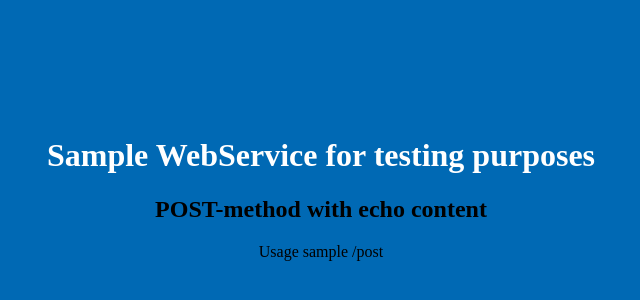
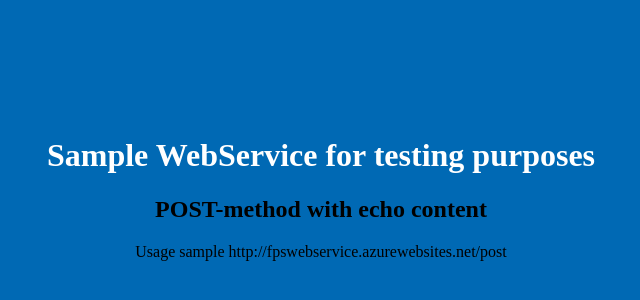
Before and after one commit to 7even7/SampleWebService, a website: page public/index.html in a window 1280 px wide. Shown: the part 42-342 px from the top of the page, without its empty margins (319-959 px from the left). Drawn offline with Linux system fonts and the light colour scheme.

Commit message:
Full test url on index-page

```diff
--- a/public/index.html
+++ b/public/index.html
@@ -15,7 +15,8 @@
 	<div>
 		<h2>POST-method with echo content</h2>
 	</div>
-	<p>Usage sample /post</p>
+	<p>Usage sample http://fpswebservice.azurewebsites.net/post</p>
+
 
 </body>
 </html>
```
